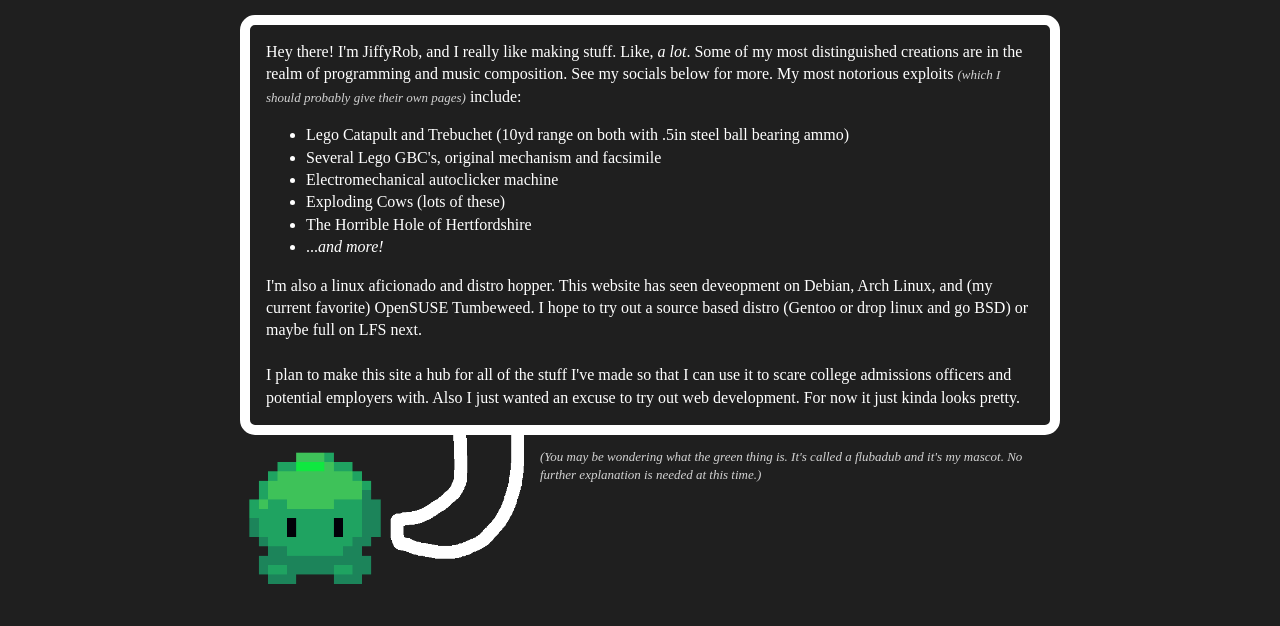
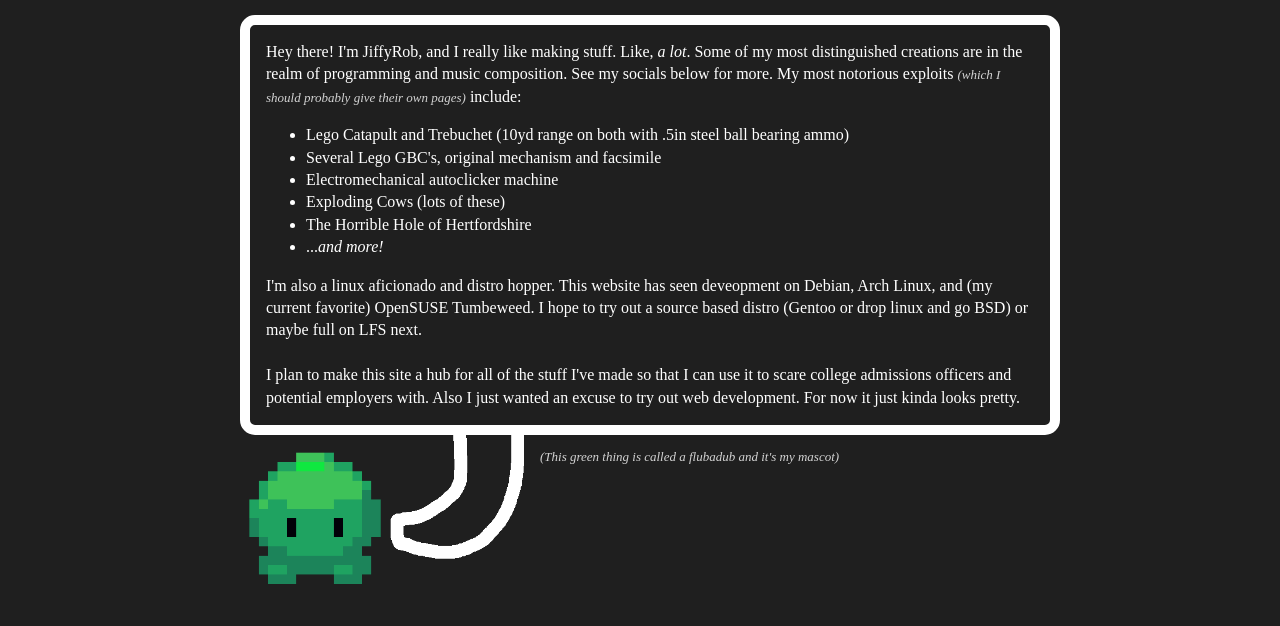
Before and after one commit to JiffyRob/jiffyrob.github.io, a website: page index.html in a window 1280 px wide. Shown: the part 326-952 px from the top of the page. Drawn offline with Linux system fonts and the light colour scheme.

Commit message:
shortened flubadub expl

```diff
--- a/index.html
+++ b/index.html
@@ -49,7 +49,7 @@
     </div>
     <img id="jiffyrob-img" src="img/flubadub.png">
     <p id="flubadub-expl" class="small">
-      (You may be wondering what the green thing is.  It's called a flubadub and it's my mascot.  No further explanation is needed at this time.)
+      (This green thing is called a flubadub and it's my mascot)
     </p>
     <div id="project-expo">
     </div>
```
